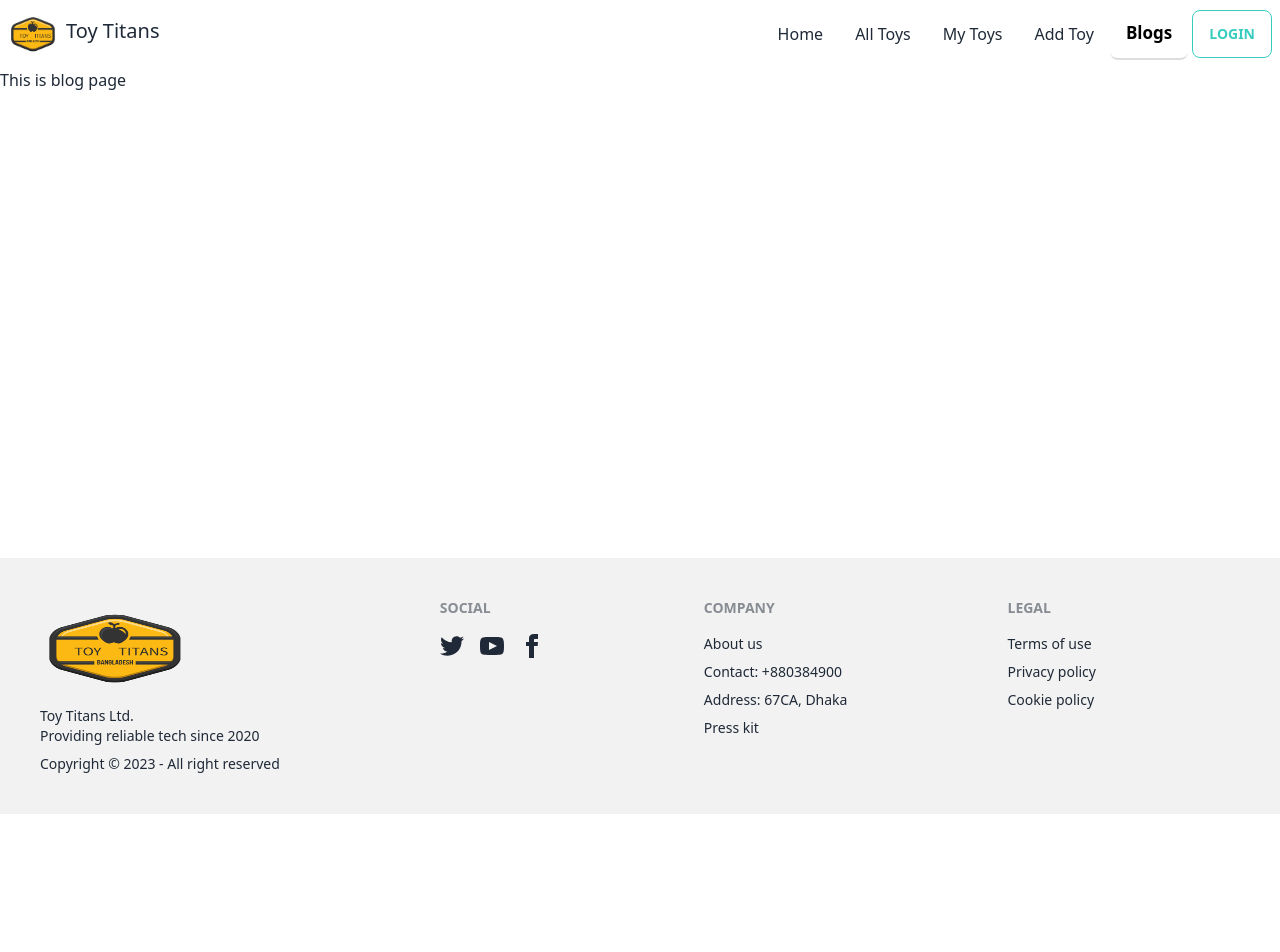
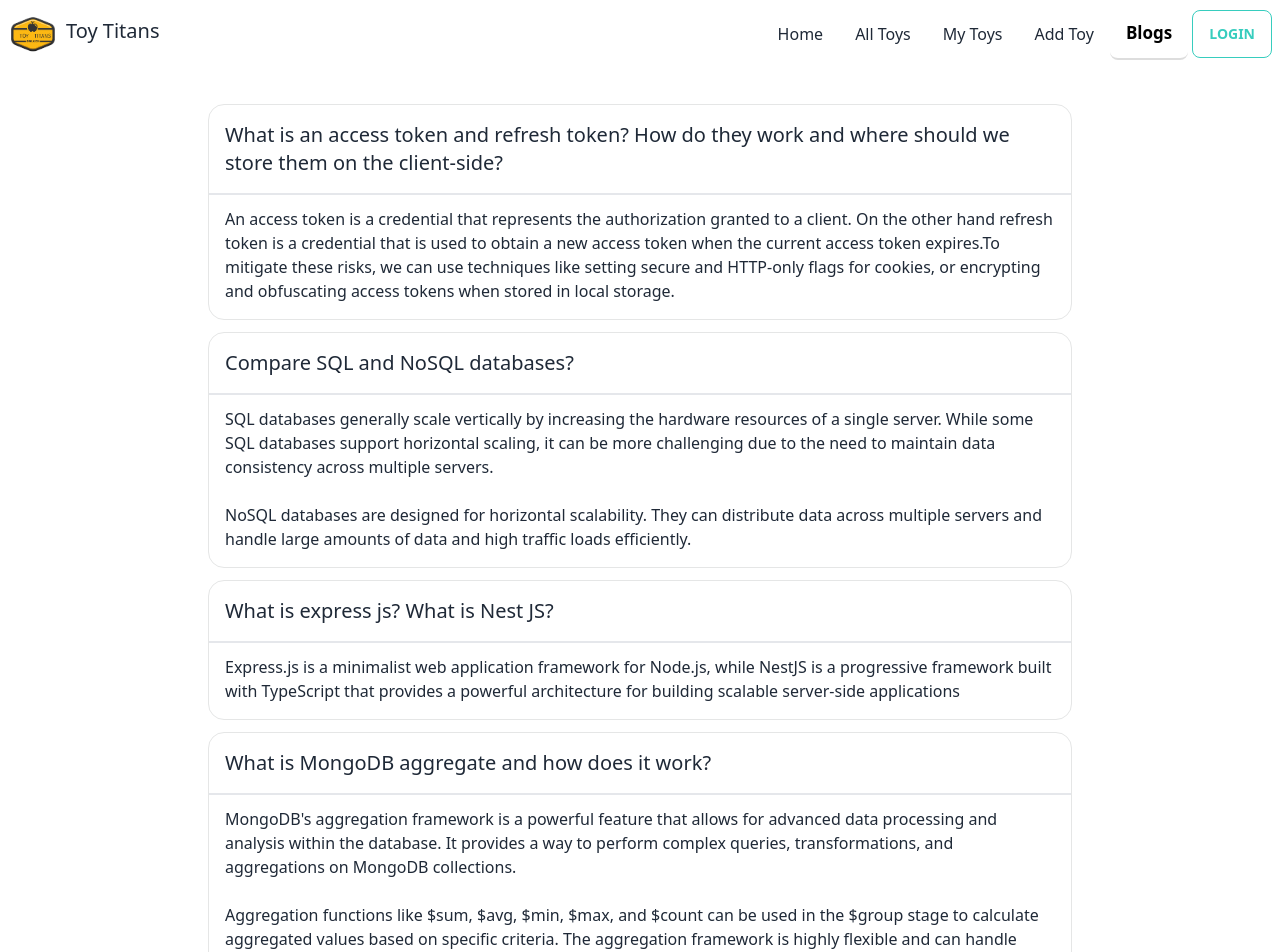
Before and after one commit to Faria-kaniz/ToyTitans, a React (Vite) app: page /blogs in a window 1280 px wide. Shown: the top 952 px of the page. Before the commit the page ends 814 px from the top, so only its background shows below. Built offline with nearby package versions, Linux system fonts and the light colour scheme; no server answers.

Commit message:
blog page update

```diff
--- a/src/Pages/Blog/Blog.css
+++ b/src/Pages/Blog/Blog.css
@@ -0,0 +1,4 @@
+.custom-container{
+    width: 70%;
+    margin: 0 auto;
+}
--- a/src/Pages/Blog/Blog.jsx
+++ b/src/Pages/Blog/Blog.jsx
@@ -1,11 +1,104 @@
 import React from 'react';
 import useTitle from "../../components/Hooks/useTitle";
+import './Blog.css';
 
 const Blog = () => {
     useTitle("Blog");
     return (
-        <div>
-            This is blog page
+        <div className="custom-container mx-auto px-4 pt-4 overflow-x-auto">
+            <div
+                tabIndex={0}
+                className="collapse collapse-open border border-base-300 bg-base-100 rounded-box mb-3"
+            >
+                <div className="collapse-title text-xl font-medium border-0 border-b-2">
+                    What is an access token and refresh token? How do they work
+                    and where should we store them on the client-side?
+                </div>
+
+                <div className="collapse-content mt-3">
+                    <p>
+                        An access token is a credential that represents the
+                        authorization granted to a client. On the other hand
+                        refresh token is a credential that is used to obtain a
+                        new access token when the current access token
+                        expires.To mitigate these risks, we can use techniques
+                        like setting secure and HTTP-only flags for cookies, or
+                        encrypting and obfuscating access tokens when stored in
+                        local storage.
+                    </p>
+                </div>
+            </div>
+
+            <div
+                tabIndex={0}
+                className="collapse collapse-open border border-base-300 bg-base-100 rounded-box mb-3"
+            >
+                <div className="collapse-title text-xl font-medium border-0 border-b-2">
+                    Compare SQL and NoSQL databases?
+                </div>
+
+                <div className="collapse-content mt-3">
+                    <p>
+                        SQL databases generally scale vertically by increasing
+                        the hardware resources of a single server. While some
+                        SQL databases support horizontal scaling, it can be more
+                        challenging due to the need to maintain data consistency
+                        across multiple servers.
+                        <br />
+                        <br />
+                        NoSQL databases are designed for horizontal scalability.
+                        They can distribute data across multiple servers and
+                        handle large amounts of data and high traffic loads
+                        efficiently.
+                    </p>
+                </div>
+            </div>
+            <div
+                tabIndex={0}
+                className="collapse collapse-open border border-base-300 bg-base-100 rounded-box mb-3"
+            >
+                <div className="collapse-title text-xl font-medium border-0 border-b-2">
+                    What is express js? What is Nest JS?
+                </div>
+
+                <div className="collapse-content mt-3">
+                    <p>
+                        Express.js is a minimalist web application framework for
+                        Node.js, while NestJS is a progressive framework built
+                        with TypeScript that provides a powerful architecture
+                        for building scalable server-side applications
+                    </p>
+                </div>
+            </div>
+            <div
+                tabIndex={0}
+                className="collapse collapse-open border border-base-300 bg-base-100 rounded-box mb-3"
+            >
+                <div className="collapse-title text-xl font-medium border-0 border-b-2">
+                    What is MongoDB aggregate and how does it work?
+                </div>
+
+                <div className="collapse-content mt-3">
+                    <p>
+                        MongoDB's aggregation framework is a powerful feature
+                        that allows for advanced data processing and analysis
+                        within the database. It provides a way to perform
+                        complex queries, transformations, and aggregations on
+                        MongoDB collections.
+                        <br />
+                        <br />
+                        Aggregation functions like $sum, $avg, $min, $max, and
+                        $count can be used in the $group stage to calculate
+                        aggregated values based on specific criteria. The
+                        aggregation framework is highly flexible and can handle
+                        complex queries and aggregations efficiently within the
+                        database. It allows you to perform tasks like data
+                        summarization, statistical analysis, grouping, joining,
+                        and more, making it a powerful tool for data processing
+                        and analytics in MongoDB.
+                    </p>
+                </div>
+            </div>
         </div>
     );
 };
```
